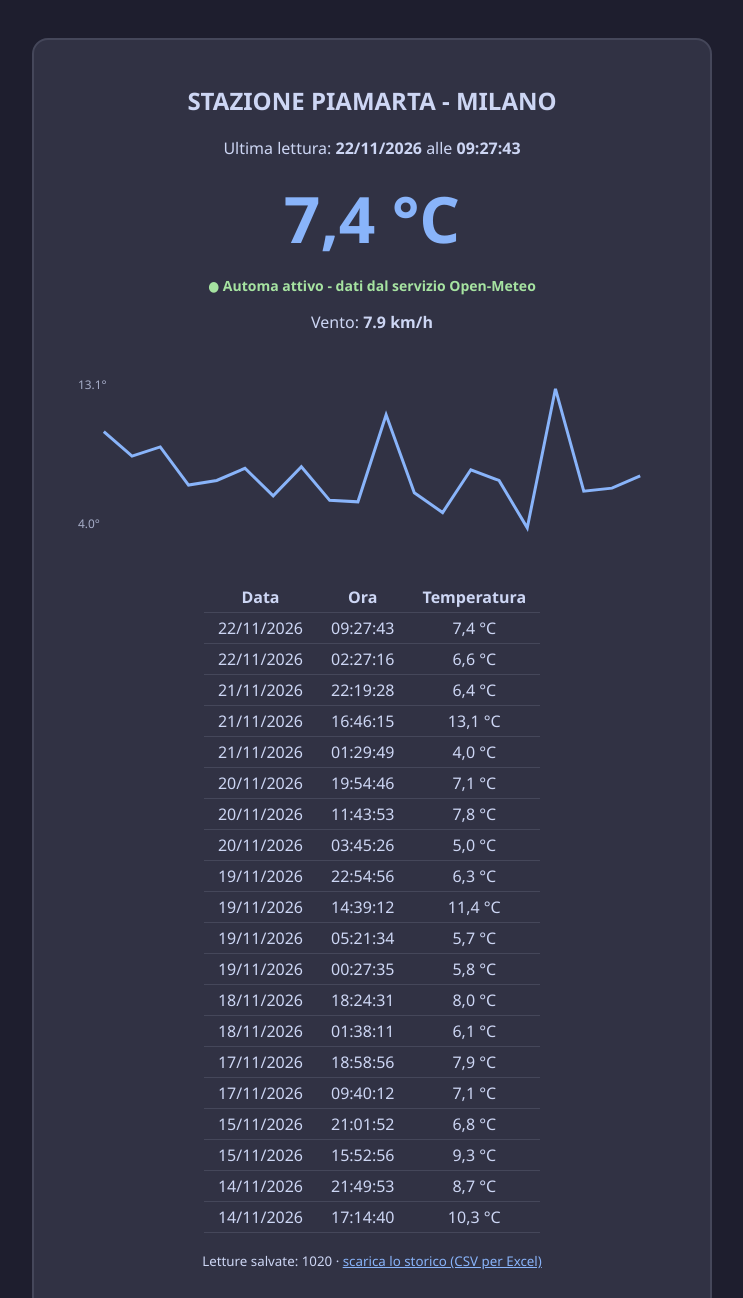
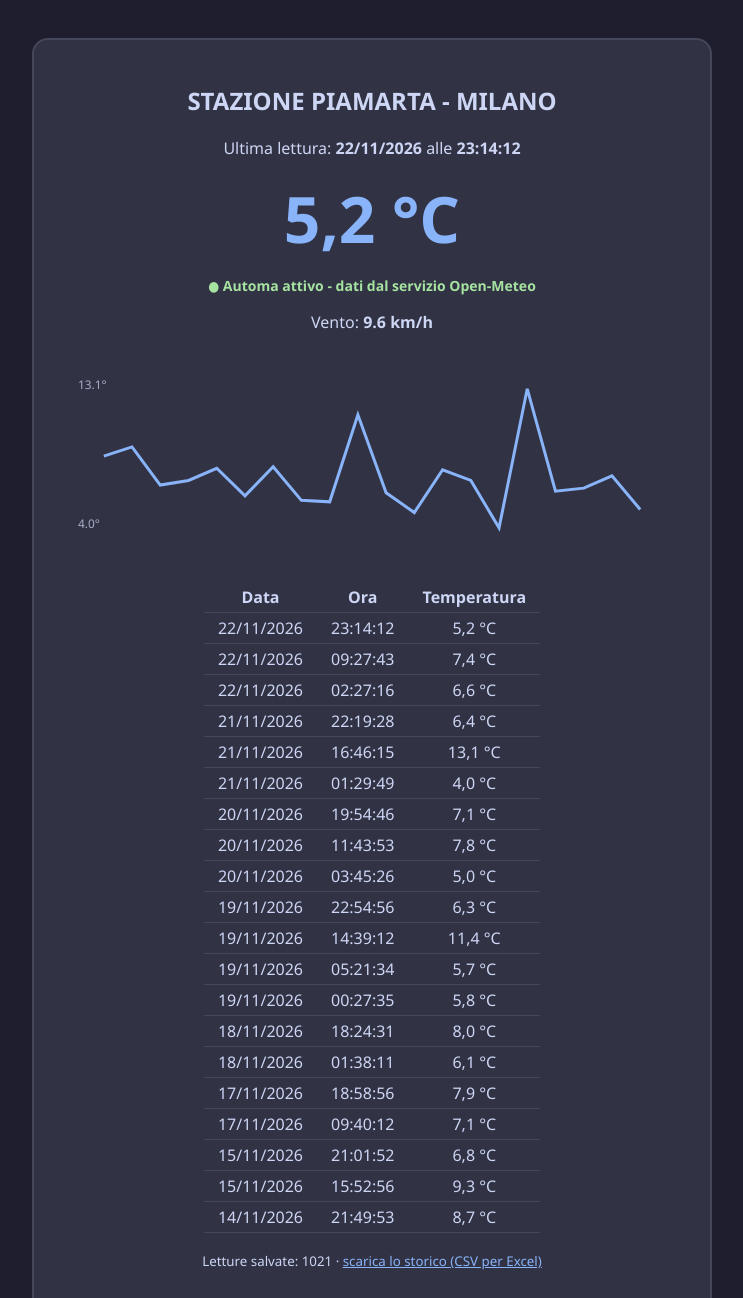
Before and after one commit to chasedeleon/automa-meteo-python, a plain HTML site: page docs/index.html in a window 1280 px wide. Shown: the top 1298 px of the page, without its empty margins (268-1011 px from the left). Drawn offline with Linux system fonts and the light colour scheme.

Commit message:
Lettura automatica 22/11/2026 23:14

```diff
--- a/docs/database_temperatura.csv
+++ b/docs/database_temperatura.csv
@@ -1019,3 +1019,4 @@ Data;Ora;Temperatura_C
 21/11/2026;22:19:28;6,4
 22/11/2026;02:27:16;6,6
 22/11/2026;09:27:43;7,4
+22/11/2026;23:14:12;5,2
--- a/docs/index.html
+++ b/docs/index.html
@@ -20,13 +20,13 @@
 <body>
 <div class="card">
   <h2>STAZIONE PIAMARTA - MILANO</h2>
-  <p>Ultima lettura: <b>22/11/2026</b> alle <b>09:27:43</b></p>
-  <div class="valore">7,4 °C</div>
+  <p>Ultima lettura: <b>22/11/2026</b> alle <b>23:14:12</b></p>
+  <div class="valore">5,2 °C</div>
   <p class="status">● Automa attivo - dati dal servizio Open-Meteo</p>
-    <p>Vento: <b>7.9 km/h</b></p>
-  <svg viewBox="0 0 600 200" role="img" aria-label="Grafico delle temperature"><text x="4" y="30" class="asse">13.1°</text><text x="4" y="170" class="asse">4.0°</text><polyline fill="none" stroke="#89b4fa" stroke-width="3" points="30.0,73.1 58.4,97.7 86.8,88.5 115.3,126.9 143.7,122.3 172.1,110.0 200.5,137.7 228.9,108.5 257.4,142.3 285.8,143.8 314.2,56.2 342.6,134.6 371.1,154.6 399.5,111.5 427.9,122.3 456.3,170.0 484.7,30.0 513.2,133.1 541.6,130.0 570.0,117.7"/></svg>
-  <table><tr><th>Data</th><th>Ora</th><th>Temperatura</th></tr><tr><td>22/11/2026</td><td>09:27:43</td><td>7,4 °C</td></tr><tr><td>22/11/2026</td><td>02:27:16</td><td>6,6 °C</td></tr><tr><td>21/11/2026</td><td>22:19:28</td><td>6,4 °C</td></tr><tr><td>21/11/2026</td><td>16:46:15</td><td>13,1 °C</td></tr><tr><td>21/11/2026</td><td>01:29:49</td><td>4,0 °C</td></tr><tr><td>20/11/2026</td><td>19:54:46</td><td>7,1 °C</td></tr><tr><td>20/11/2026</td><td>11:43:53</td><td>7,8 °C</td></tr><tr><td>20/11/2026</td><td>03:45:26</td><td>5,0 °C</td></tr><tr><td>19/11/2026</td><td>22:54:56</td><td>6,3 °C</td></tr><tr><td>19/11/2026</td><td>14:39:12</td><td>11,4 °C</td></tr><tr><td>19/11/2026</td><td>05:21:34</td><td>5,7 °C</td></tr><tr><td>19/11/2026</td><td>00:27:35</td><td>5,8 °C</td></tr><tr><td>18/11/2026</td><td>18:24:31</td><td>8,0 °C</td></tr><tr><td>18/11/2026</td><td>01:38:11</td><td>6,1 °C</td></tr><tr><td>17/11/2026</td><td>18:58:56</td><td>7,9 °C</td></tr><tr><td>17/11/2026</td><td>09:40:12</td><td>7,1 °C</td></tr><tr><td>15/11/2026</td><td>21:01:52</td><td>6,8 °C</td></tr><tr><td>15/11/2026</td><td>15:52:56</td><td>9,3 °C</td></tr><tr><td>14/11/2026</td><td>21:49:53</td><td>8,7 °C</td></tr><tr><td>14/11/2026</td><td>17:14:40</td><td>10,3 °C</td></tr></table>
-  <p><small>Letture salvate: 1020 · <a href="database_temperatura.csv">scarica lo storico (CSV per Excel)</a></small></p>
+    <p>Vento: <b>9.6 km/h</b></p>
+  <svg viewBox="0 0 600 200" role="img" aria-label="Grafico delle temperature"><text x="4" y="30" class="asse">13.1°</text><text x="4" y="170" class="asse">4.0°</text><polyline fill="none" stroke="#89b4fa" stroke-width="3" points="30.0,97.7 58.4,88.5 86.8,126.9 115.3,122.3 143.7,110.0 172.1,137.7 200.5,108.5 228.9,142.3 257.4,143.8 285.8,56.2 314.2,134.6 342.6,154.6 371.1,111.5 399.5,122.3 427.9,170.0 456.3,30.0 484.7,133.1 513.2,130.0 541.6,117.7 570.0,151.5"/></svg>
+  <table><tr><th>Data</th><th>Ora</th><th>Temperatura</th></tr><tr><td>22/11/2026</td><td>23:14:12</td><td>5,2 °C</td></tr><tr><td>22/11/2026</td><td>09:27:43</td><td>7,4 °C</td></tr><tr><td>22/11/2026</td><td>02:27:16</td><td>6,6 °C</td></tr><tr><td>21/11/2026</td><td>22:19:28</td><td>6,4 °C</td></tr><tr><td>21/11/2026</td><td>16:46:15</td><td>13,1 °C</td></tr><tr><td>21/11/2026</td><td>01:29:49</td><td>4,0 °C</td></tr><tr><td>20/11/2026</td><td>19:54:46</td><td>7,1 °C</td></tr><tr><td>20/11/2026</td><td>11:43:53</td><td>7,8 °C</td></tr><tr><td>20/11/2026</td><td>03:45:26</td><td>5,0 °C</td></tr><tr><td>19/11/2026</td><td>22:54:56</td><td>6,3 °C</td></tr><tr><td>19/11/2026</td><td>14:39:12</td><td>11,4 °C</td></tr><tr><td>19/11/2026</td><td>05:21:34</td><td>5,7 °C</td></tr><tr><td>19/11/2026</td><td>00:27:35</td><td>5,8 °C</td></tr><tr><td>18/11/2026</td><td>18:24:31</td><td>8,0 °C</td></tr><tr><td>18/11/2026</td><td>01:38:11</td><td>6,1 °C</td></tr><tr><td>17/11/2026</td><td>18:58:56</td><td>7,9 °C</td></tr><tr><td>17/11/2026</td><td>09:40:12</td><td>7,1 °C</td></tr><tr><td>15/11/2026</td><td>21:01:52</td><td>6,8 °C</td></tr><tr><td>15/11/2026</td><td>15:52:56</td><td>9,3 °C</td></tr><tr><td>14/11/2026</td><td>21:49:53</td><td>8,7 °C</td></tr></table>
+  <p><small>Letture salvate: 1021 · <a href="database_temperatura.csv">scarica lo storico (CSV per Excel)</a></small></p>
 </div>
 </body>
 </html>
```
